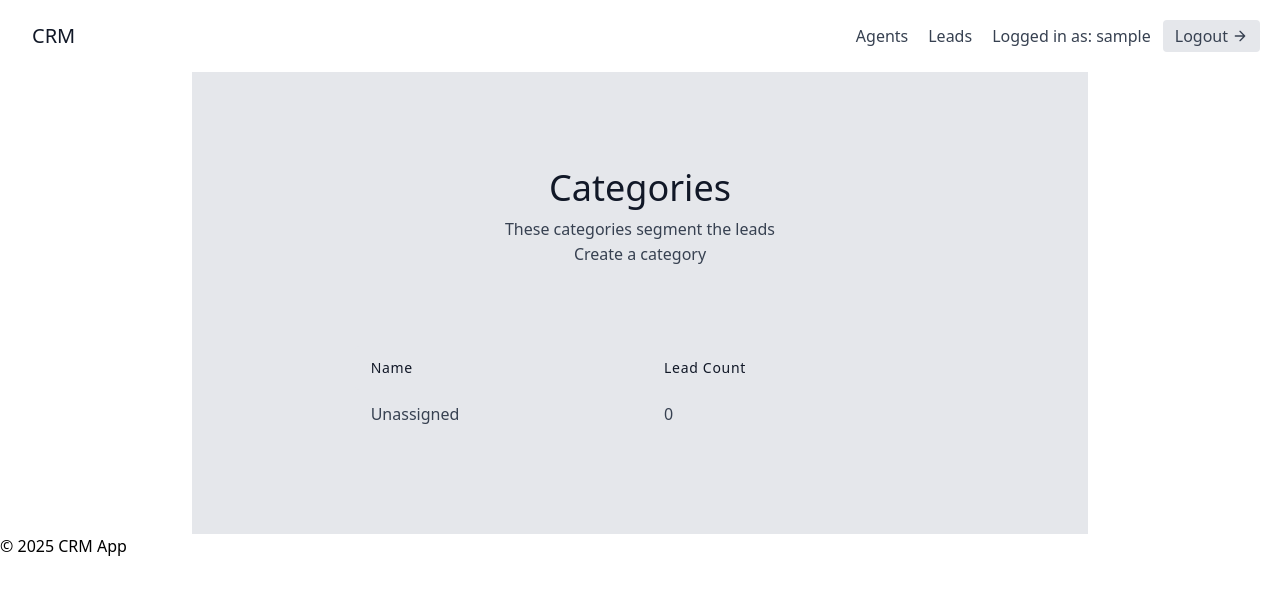
After one commit to Abhi-AD/Build-a-CRM, a Django app: page /leads/categories/ in a window 1280 px wide. The commit adds this page. Shown: the top 595 px of the page. Run offline with Django 5.2, Linux system fonts and the light colour scheme; the visitor is signed in with stand-in values (Sample User, id 1); data that the repository does not hold is empty; some libraries are stand-ins or nearby versions.

Commit message:
Implement CRUD functionality for category

```diff
--- a/apps/leads/admin.py
+++ b/apps/leads/admin.py
@@ -1,8 +1,9 @@
 from django.contrib import admin
-from apps.leads.models import User, Lead, Agent, UserProfile
+from apps.leads.models import User, Lead, Agent, UserProfile, Category
 
 # Register your models here.
 admin.site.register(User)
 admin.site.register(Lead)
 admin.site.register(Agent)
 admin.site.register(UserProfile)
+admin.site.register(Category)
--- a/apps/leads/models.py
+++ b/apps/leads/models.py
@@ -29,9 +29,24 @@ class Lead(models.Model):
     age = models.IntegerField(default=0)
     organisation = models.ForeignKey(UserProfile, on_delete=models.CASCADE)
     agent = models.ForeignKey("Agent", null=True, blank=True, on_delete=models.SET_NULL)
+    category = models.ForeignKey(
+        "Category",
+        related_name="leads",
+        null=True,
+        blank=True,
+        on_delete=models.SET_NULL,
+    )
 
     def __str__(self):
         return f"{self.first_name} {self.last_name}"
+
+
+class Category(models.Model):
+    name = models.CharField(max_length=30)  # New, Contacted, Converted, Unconverted
+    organisation = models.ForeignKey(UserProfile, on_delete=models.CASCADE)
+
+    def __str__(self):
+        return self.name
 
 
 def post_user_created_signal(sender, instance, created, **kwargs):
--- a/apps/leads/urls.py
+++ b/apps/leads/urls.py
@@ -7,6 +7,11 @@ from apps.leads.views import (
     LeadUpdateView,
     LeadDeleteView,
     AssignAgentView,
+    CategoryListView,
+    CategoryCreateView,
+    CategoryDetailView,
+    CategoryUpdateView,
+    CategoryDeleteView,
 )
 
 app_name = "leads"
@@ -18,4 +23,17 @@ urlpatterns = [
     path("lead/<int:pk>/delete/", LeadDeleteView.as_view(), name="delete_lead"),
     path("lead/create/", LeadCreateView.as_view(), name="create_lead"),
     path("lead/<int:pk>/assign-agent/", AssignAgentView.as_view(), name="assign_agent"),
+    path("categories/", CategoryListView.as_view(), name="category_list"),
+    path("categories/<int:pk>/", CategoryDetailView.as_view(), name="category_detail"),
+    path(
+        "categories/<int:pk>/update/",
+        CategoryUpdateView.as_view(),
+        name="category_update",
+    ),
+    path(
+        "categories/<int:pk>/delete/",
+        CategoryDeleteView.as_view(),
+        name="category_delete",
+    ),
+    path("create-category/", CategoryCreateView.as_view(), name="category_create"),
 ]
--- a/apps/leads/views.py
+++ b/apps/leads/views.py
@@ -2,12 +2,13 @@ from django.contrib import messages
 from django.core.mail import send_mail
 from django.shortcuts import render, redirect, reverse
 from django.contrib.auth.mixins import LoginRequiredMixin
-from apps.leads.models import Lead, Agent
+from apps.leads.models import Lead, Agent, Category
 from apps.leads.forms import (
     LeadForm,
     LeadModelForm,
     CustomUserCreationForm,
     AssignAgentForm,
+    CategoryModelForm,
 )
 from django.views import generic
 from apps.agents.mixins import OrganisorAndLoginRequiredMixin
@@ -138,3 +139,90 @@ class AssignAgentView(OrganisorAndLoginRequiredMixin, generic.FormView):
         lead.agent = agent
         lead.save()
         return super(AssignAgentView, self).form_valid(form)
+
+
+class CategoryListView(LoginRequiredMixin, generic.ListView):
+    template_name = "leads/category-list.html"
+    context_object_name = "category_list"
+
+    def get_context_data(self, **kwargs):
+        context = super(CategoryListView, self).get_context_data(**kwargs)
+        user = self.request.user
+
+        if user.is_organisor:
+            queryset = Lead.objects.filter(organisation=user.userprofile)
+        else:
+            queryset = Lead.objects.filter(organisation=user.agent.organisation)
+
+        context.update(
+            {"unassigned_lead_count": queryset.filter(category__isnull=True).count()}
+        )
+        return context
+
+    def get_queryset(self):
+        user = self.request.user
+        if user.is_organisor:
+            queryset = Category.objects.filter(organisation=user.userprofile)
+        else:
+            queryset = Category.objects.filter(organisation=user.agent.organisation)
+        return queryset
+
+
+class CategoryCreateView(OrganisorAndLoginRequiredMixin, generic.CreateView):
+    template_name = "leads/category-create.html"
+    form_class = CategoryModelForm
+
+    def get_success_url(self):
+        return reverse("leads:category_list")
+
+    def form_valid(self, form):
+        category = form.save(commit=False)
+        category.organisation = self.request.user.userprofile
+        category.save()
+        return super(CategoryCreateView, self).form_valid(form)
+
+
+class CategoryDetailView(LoginRequiredMixin, generic.DetailView):
+    template_name = "leads/category-detail.html"
+    context_object_name = "category"
+
+    def get_queryset(self):
+        user = self.request.user
+        if user.is_organisor:
+            queryset = Category.objects.filter(organisation=user.userprofile)
+        else:
+            queryset = Category.objects.filter(organisation=user.agent.organisation)
+        return queryset
+
+
+class CategoryUpdateView(OrganisorAndLoginRequiredMixin, generic.UpdateView):
+    template_name = "leads/category-update.html"
+    form_class = CategoryModelForm
+
+    def get_success_url(self):
+        return reverse("leads:category_list")
+
+    def get_queryset(self):
+        user = self.request.user
+        # initial queryset of leads for the entire organisation
+        if user.is_organisor:
+            queryset = Category.objects.filter(organisation=user.userprofile)
+        else:
+            queryset = Category.objects.filter(organisation=user.agent.organisation)
+        return queryset
+
+
+class CategoryDeleteView(OrganisorAndLoginRequiredMixin, generic.DeleteView):
+    template_name = "leads/category-delete.html"
+
+    def get_success_url(self):
+        return reverse("leads:category_list")
+
+    def get_queryset(self):
+        user = self.request.user
+        # initial queryset of leads for the entire organisation
+        if user.is_organisor:
+            queryset = Category.objects.filter(organisation=user.userprofile)
+        else:
+            queryset = Category.objects.filter(organisation=user.agent.organisation)
+        return queryset
--- /dev/null
+++ b/templates/leads/category-list.html
@@ -0,0 +1,39 @@
+{% extends 'base.html' %}
+{% block title %}
+  Categories List
+{% endblock %}
+{% block content %}
+  <section class="text-gray-700 body-font">
+    <div class="container px-5 py-24 mx-auto">
+      <div class="flex flex-col text-center w-full mb-20">
+        <h1 class="sm:text-4xl text-3xl font-medium title-font mb-2 text-gray-900">Categories</h1>
+        <p class="lg:w-2/3 mx-auto leading-relaxed text-base">These categories segment the leads</p>
+        <a href="{% url 'leads:category_create' %}" class="hover:text-blue-500">Create a category</a>
+      </div>
+      <div class="lg:w-2/3 w-full mx-auto overflow-auto">
+        <table class="table-auto w-full text-left whitespace-no-wrap">
+          <thead>
+            <tr>
+              <th class="px-4 py-3 title-font tracking-wider font-medium text-gray-900 text-sm bg-gray-200 rounded-tl rounded-bl">Name</th>
+              <th class="px-4 py-3 title-font tracking-wider font-medium text-gray-900 text-sm bg-gray-200">Lead Count</th>
+            </tr>
+          </thead>
+          <tbody>
+            <tr>
+              <td class="px-4 py-3">Unassigned</td>
+              <td class="px-4 py-3">{{ unassigned_lead_count }}</td>
+            </tr>
+            {% for category in category_list %}
+              <tr>
+                <td class="px-4 py-3">
+                  <a class="hover:text-blue-500" href="{% url 'leads:category_detail' category.pk %}">{{ category.name }}</a>
+                </td>
+                <td class="px-4 py-3">TODO count</td>
+              </tr>
+            {% endfor %}
+          </tbody>
+        </table>
+      </div>
+    </div>
+  </section>
+{% endblock %}
--- a/templates/leads/lead-list.html
+++ b/templates/leads/lead-list.html
@@ -10,7 +10,7 @@
       <div class="w-full mb-6 py-6 flex justify-between items-center border-b border-gray-200">
         <div>
           <h1 class="text-4xl text-gray-800">Leads</h1>
-          {% comment %} <a class="text-gray-500 hover:text-blue-500" href="{% url 'leads:category-list' %}">View categories</a> {% endcomment %}
+          <a class="text-gray-500 hover:text-blue-500" href="{% url 'leads:category_list' %}">View categories</a>
         </div>
         {% if request.user.is_organisor %}
           <div>
```
Also changed, not shown: apps/leads/forms.py (+7 -1 lines), templates/leads/category-create.html (added, +17 -0 lines), templates/leads/category-delete.html (added, +17 -0 lines), templates/leads/category-detail.html (added, +36 -0 lines), templates/leads/category-update.html (added, +17 -0 lines), apps/leads/migrations/0006_category_lead_category.py (added).
